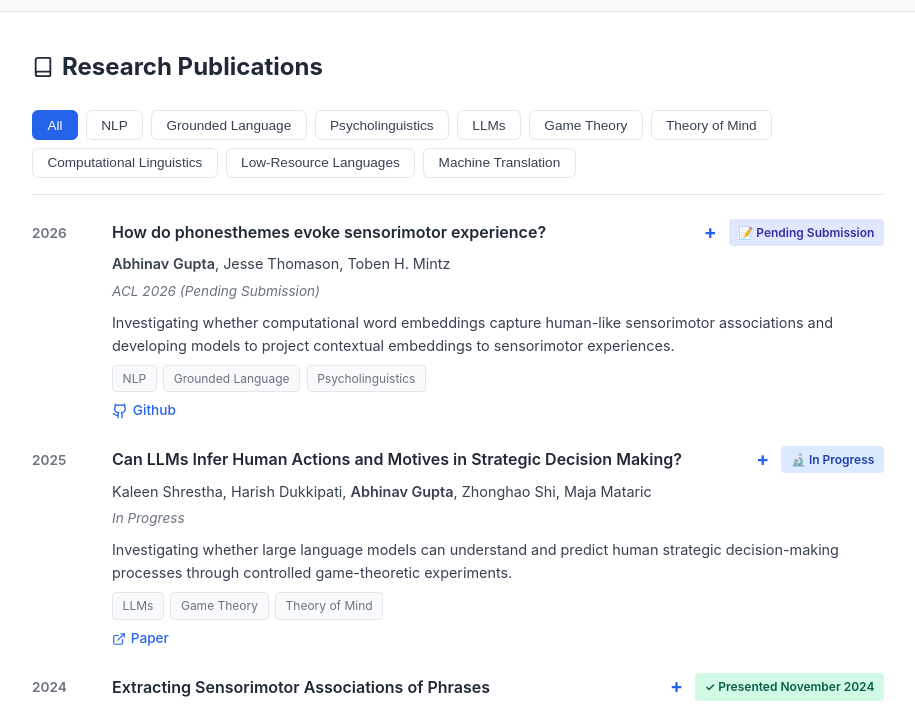
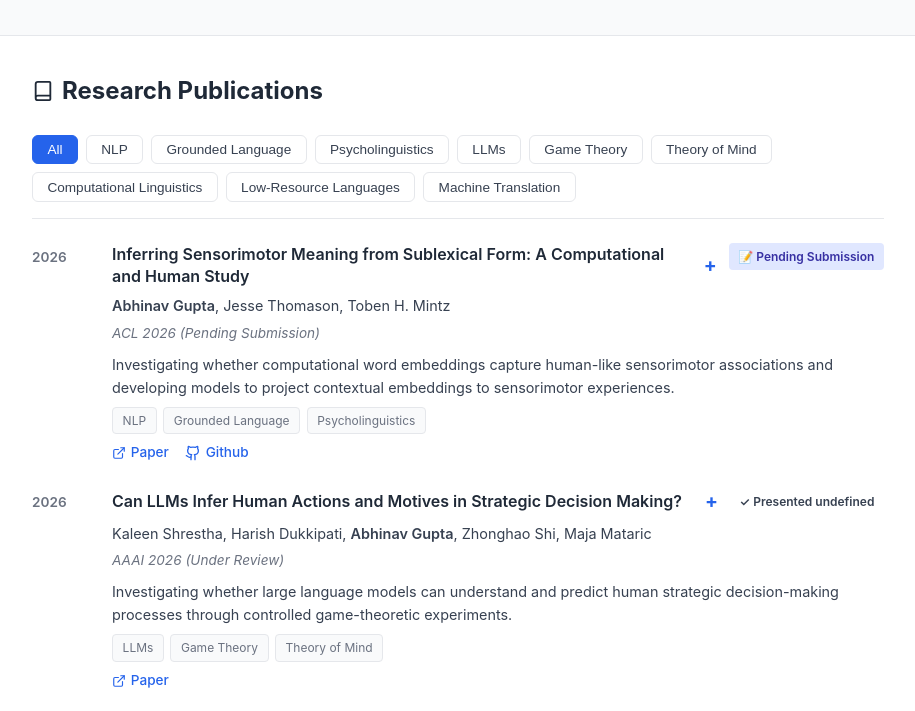
Before and after one commit to abhinav-usc/personal-website, a React (Vite) app: page / in a window 1280 px wide. Shown: the part 2021-2732 px from the top of the page, without its empty margins (182-1097 px from the left). Built offline with nearby package versions, Linux system fonts and the light colour scheme.

Commit message:
Addedd links for new paper

```diff
--- a/src/App.jsx
+++ b/src/App.jsx
@@ -50,7 +50,7 @@ function App() {
 
   const researchProjects = [
     {
-      title: "How do phonesthemes evoke sensorimotor experience?",
+      title: "Inferring Sensorimotor Meaning from Sublexical Form: A Computational and Human Study",
       authors: ["Abhinav Gupta", "Jesse Thomason", "Toben H. Mintz"],
       venue: "ACL 2026 (Pending Submission)",
       year: "2026",
@@ -61,7 +61,7 @@ function App() {
       myRole: "I led the human study design where participants rated pseudo-words for 11 different sensory and motor associations. I developed the computational pipeline to analyze correlation patterns between phonestheme structure and sensorimotor ratings, and built models to predict sensorimotor associations from sub-lexical features.",
       impact: "Understanding phonestheme grounding could reveal fundamental principles about how language connects to embodied experience at the sub-lexical level, informing both cognitive theories of language and practical applications in natural language generation.",
       tags: ["NLP", "Grounded Language", "Psycholinguistics"],
-      link: "#",
+      link: "/ARR_Draft.pdf",
       code: "https://github.com/abhinav-usc/SENSE-model",
       hasImage: true,
       hasDemo: false,
@@ -91,9 +91,9 @@ function App() {
     {
       title: "Can LLMs Infer Human Actions and Motives in Strategic Decision Making?",
       authors: ["Kaleen Shrestha", "Harish Dukkipati", "Abhinav Gupta", "Zhonghao Shi", "Maja Mataric"],
-      venue: "In Progress",
-      year: "2025",
-      status: "in-progress",
+      venue: "AAAI 2026 (Under Review)",
+      year: "2026",
+      status: "submitted",
       featured: false,
       description: "Investigating whether large language models can understand and predict human strategic decision-making processes through controlled game-theoretic experiments.",
       fullDescription: "This work examines how well large language models encode human social reasoning and theory of mind in strategic contexts. Using economic games like the Prisoner's Dilemma and other multi-agent scenarios, we investigate whether LLMs can predict human mental models, anticipate cooperative vs. competitive behaviors, and understand the strategic reasoning underlying human decisions in social contexts.",
```
